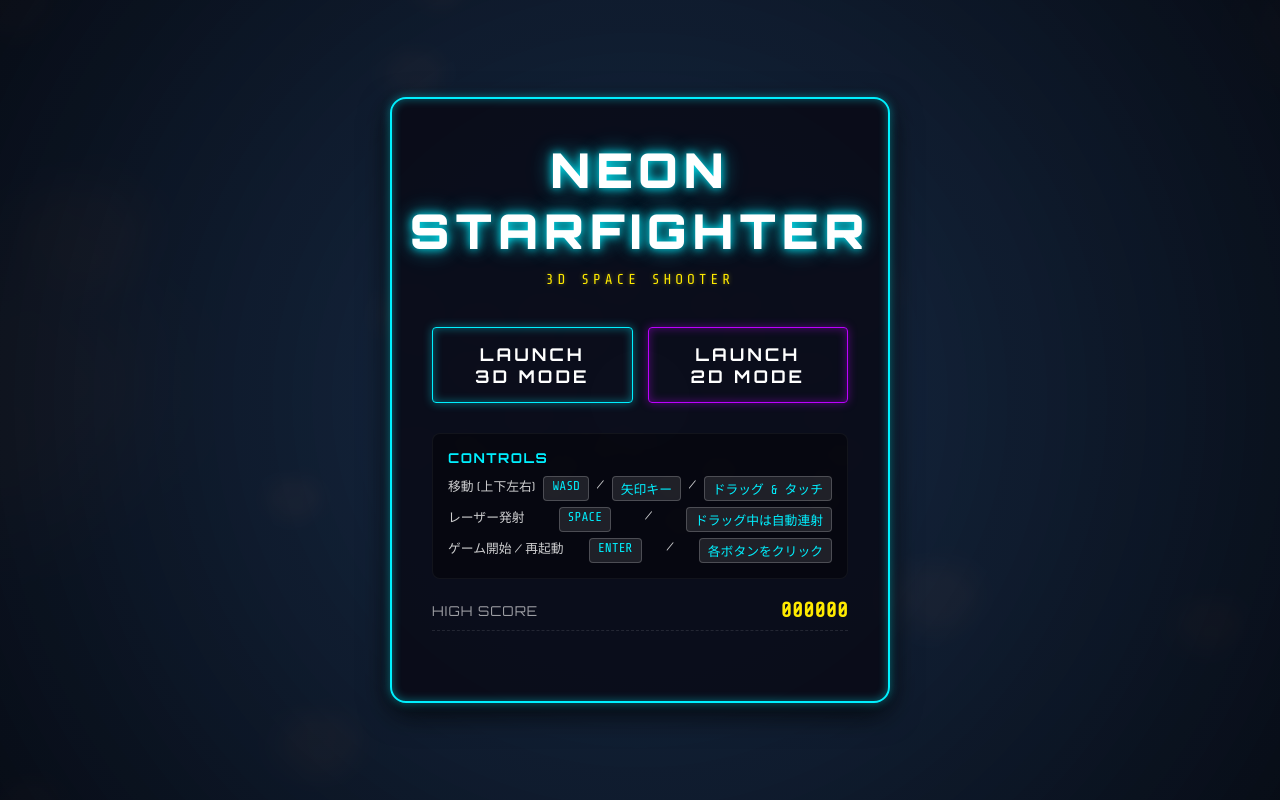
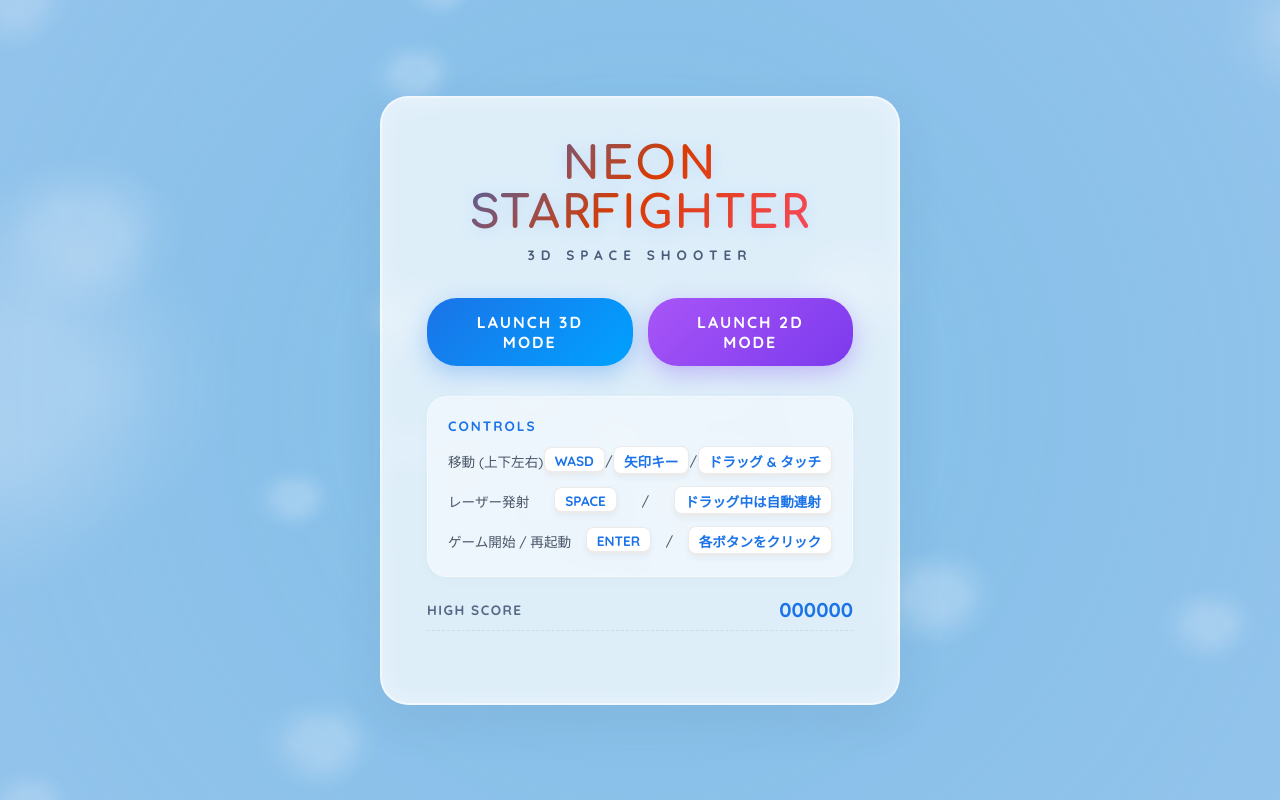
Before and after one commit to wataameto/game8_space, a website built with Vite: page index.html in a window 1280 px wide. Built offline with nearby package versions, Linux system fonts and the light colour scheme; animation ran at ten frames a second.

Commit message:
design: タイトル画面およびゲームオーバー画面を、鋭角なサイバーネオン調から、丸角・擦りガラス（Glassmorphism）パステルグラデーションの柔らかいテイストに変更

```diff
--- a/style.css
+++ b/style.css
@@ -2,7 +2,7 @@
    FUTURISTIC NEON SF INTERFACE - STYLE SYSTEM
    ========================================================================== */
 
-@import url('https://fonts.googleapis.com/css2?family=Orbitron:wght@400;700;900&family=Share+Tech+Mono&display=swap');
+@import url('https://fonts.googleapis.com/css2?family=Comfortaa:wght@400;700&family=Quicksand:wght@500;700&family=Nunito:wght@400;700;900&family=Orbitron:wght@400;700;900&family=Share+Tech+Mono&display=swap');
 
 :root {
   --color-cyan: #00f0ff;
@@ -18,7 +18,8 @@
   --color-bg-dark: #06060e;
   --color-panel-bg: rgba(10, 11, 24, 0.75);
 
-  --font-display: 'Orbitron', -apple-system, sans-serif;
+  /* Soft fonts for rounded visual style */
+  --font-display: 'Quicksand', 'Nunito', -apple-system, sans-serif;
   --font-mono: 'Share Tech Mono', monospace;
 
   --neon-border-cyan: 0 0 10px var(--color-cyan-glow), inset 0 0 10px var(--color-cyan-glow);
@@ -236,7 +237,8 @@ body, html {
   width: 100%;
   height: 100%;
   z-index: 20;
-  background: radial-gradient(circle, rgba(15, 16, 35, 0.8) 0%, rgba(5, 5, 12, 0.95) 100%);
+  /* Pastel sky transition overlay to blend with the live blue sky and clouds behind */
+  background: radial-gradient(circle, rgba(235, 245, 255, 0.4) 0%, rgba(195, 218, 245, 0.65) 100%);
   display: flex;
   flex-direction: column;
   justify-content: center;
@@ -252,13 +254,16 @@ body, html {
 }
 
 .menu-panel {
-  max-width: 500px;
+  max-width: 520px;
   width: 90%;
-  background: rgba(10, 11, 24, 0.93);
-  border: 2px solid var(--color-cyan);
-  box-shadow: var(--neon-border-cyan), 0 10px 30px rgba(0, 0, 0, 0.8);
-  border-radius: 16px;
-  padding: 40px;
+  /* Fluffy white cloud-glass panel */
+  background: rgba(255, 255, 255, 0.72);
+  backdrop-filter: blur(16px);
+  -webkit-backdrop-filter: blur(16px);
+  border: 2px solid rgba(255, 255, 255, 0.6);
+  box-shadow: 0 16px 48px rgba(35, 65, 95, 0.08), inset 0 0 20px rgba(255, 255, 255, 0.35);
+  border-radius: 28px; /* Softer, highly rounded corners */
+  padding: 42px 45px;
   text-align: center;
   display: flex;
   flex-direction: column;
@@ -271,46 +276,51 @@ body, html {
   transform: translateY(0);
 }
 
-/* Neon Text Styles */
+/* Soft Future Text Styles */
 .title-cyber {
-  font-size: 3rem;
-  font-weight: 900;
+  font-family: 'Comfortaa', var(--font-display);
+  font-size: 2.8rem;
+  font-weight: 700;
   text-transform: uppercase;
-  letter-spacing: 6px;
-  margin-bottom: 10px;
-  color: #ffffff;
-  text-shadow: 0 0 10px var(--color-cyan), 0 0 20px var(--color-cyan-glow), 0 0 40px rgba(0, 240, 255, 0.2);
-  animation: titleGlow 2.5s infinite alternate;
+  letter-spacing: 2px;
+  margin-bottom: 8px;
+  /* Gorgeous blue-pink sunset gradient text */
+  background: linear-gradient(135deg, #1b73e8 0%, #d83b01 50%, #ff4b72 100%);
+  -webkit-background-clip: text;
+  -webkit-text-fill-color: transparent;
+  filter: drop-shadow(0 2px 8px rgba(27, 115, 232, 0.15));
 }
 
 .subtitle-cyber {
-  font-family: var(--font-mono);
-  font-size: 0.9rem;
-  color: var(--color-yellow);
+  font-family: var(--font-display);
+  font-size: 0.85rem;
+  font-weight: 700;
+  color: #4a5d78; /* Muted tactical blue-grey */
   text-transform: uppercase;
-  letter-spacing: 4px;
-  margin-bottom: 30px;
-  text-shadow: 0 0 5px var(--color-yellow-glow);
+  letter-spacing: 6px;
+  margin-bottom: 25px;
+  text-shadow: none;
 }
 
-/* Cyber Button */
+/* Soft Gradient Button */
 .btn-cyber {
   font-family: var(--font-display);
-  font-weight: bold;
-  font-size: 1.1rem;
+  font-weight: 700;
+  font-size: 1.0rem;
   text-transform: uppercase;
-  letter-spacing: 3px;
+  letter-spacing: 2px;
   color: #ffffff;
-  background: transparent;
-  border: 1px solid var(--color-cyan);
-  padding: 15px 40px;
-  border-radius: 4px;
+  /* Beautiful soft blue sunset gradient */
+  background: linear-gradient(135deg, #1b73e8 0%, #00a2ff 100%);
+  border: none;
+  padding: 14px 35px;
+  border-radius: 30px; /* Completely rounded pill button */
   cursor: pointer;
   position: relative;
   z-index: 999;
   overflow: hidden;
-  transition: all 0.3s;
-  box-shadow: var(--neon-border-cyan);
+  transition: all 0.3s cubic-bezier(0.175, 0.885, 0.32, 1.275);
+  box-shadow: 0 8px 24px rgba(27, 115, 232, 0.3);
   margin-top: 10px;
   margin-bottom: 20px;
 }
@@ -322,14 +332,13 @@ body, html {
   left: -100%;
   width: 100%;
   height: 100%;
-  background: linear-gradient(90deg, transparent, rgba(0, 240, 255, 0.4), transparent);
+  background: linear-gradient(90deg, transparent, rgba(255, 255, 255, 0.25), transparent);
   transition: all 0.5s;
 }
 
 .btn-cyber:hover {
-  background: rgba(0, 240, 255, 0.1);
-  box-shadow: 0 0 20px var(--color-cyan), inset 0 0 10px var(--color-cyan);
-  text-shadow: 0 0 5px #ffffff;
+  transform: translateY(-3px) scale(1.03);
+  box-shadow: 0 12px 30px rgba(27, 115, 232, 0.45);
 }
 
 .btn-cyber:hover::before {
@@ -337,7 +346,7 @@ body, html {
 }
 
 .btn-cyber:active {
-  transform: scale(0.95);
+  transform: translateY(-1px) scale(0.97);
 }
 
 /* Mode Selection Layout */
@@ -357,42 +366,42 @@ body, html {
   min-width: 180px;
 }
 
-/* 2D Cyber Button variant */
+/* 2D Soft Button variant */
 .btn-cyber.btn-2d {
-  border-color: var(--color-purple);
-  box-shadow: var(--neon-border-purple);
+  background: linear-gradient(135deg, #a855f7 0%, #7c3aed 100%);
+  box-shadow: 0 8px 24px rgba(124, 58, 237, 0.3);
 }
 
 .btn-cyber.btn-2d::before {
-  background: linear-gradient(90deg, transparent, rgba(189, 0, 255, 0.4), transparent);
+  background: linear-gradient(90deg, transparent, rgba(255, 255, 255, 0.25), transparent);
 }
 
 .btn-cyber.btn-2d:hover {
-  background: rgba(189, 0, 255, 0.1);
-  box-shadow: 0 0 20px var(--color-purple), inset 0 0 10px var(--color-purple);
-  text-shadow: 0 0 5px #ffffff;
+  box-shadow: 0 12px 30px rgba(124, 58, 237, 0.45);
 }
 
 /* Custom layout for GameOver Screen */
 #gameover-screen .menu-panel {
-  border-color: var(--color-magenta);
-  box-shadow: var(--neon-border-magenta), 0 10px 30px rgba(0, 0, 0, 0.8);
+  border: 2px solid rgba(255, 0, 85, 0.25);
+  box-shadow: 0 16px 48px rgba(255, 0, 85, 0.05), inset 0 0 20px rgba(255, 255, 255, 0.4);
 }
 
 #gameover-screen .title-cyber {
-  color: #ffffff;
-  text-shadow: 0 0 10px var(--color-magenta), 0 0 20px var(--color-magenta-glow);
-  animation: titleGlowMagenta 1.5s infinite alternate;
+  background: linear-gradient(135deg, #d83b01 0%, #ff0055 50%, #ff6b8b 100%);
+  -webkit-background-clip: text;
+  -webkit-text-fill-color: transparent;
+  filter: drop-shadow(0 2px 8px rgba(255, 0, 85, 0.15));
 }
 
 #gameover-screen .btn-cyber {
-  border-color: var(--color-magenta);
-  box-shadow: var(--neon-border-magenta);
+  background: linear-gradient(135deg, #e01b5d 0%, #ff527b 100%);
+  box-shadow: 0 8px 24px rgba(255, 0, 85, 0.28);
+  border: none;
 }
 
 #gameover-screen .btn-cyber:hover {
-  background: rgba(255, 0, 85, 0.15);
-  box-shadow: 0 0 20px var(--color-magenta), inset 0 0 10px var(--color-magenta);
+  transform: translateY(-3px) scale(1.03);
+  box-shadow: 0 12px 30px rgba(255, 0, 85, 0.45);
 }
 
 /* Stats list in menus */
@@ -408,64 +417,70 @@ body, html {
   display: flex;
   justify-content: space-between;
   align-items: center;
-  border-bottom: 1px dashed rgba(255, 255, 255, 0.1);
+  border-bottom: 1px dashed rgba(0, 0, 0, 0.08);
   padding-bottom: 8px;
 }
 
 .stat-label {
   font-size: 0.85rem;
-  color: rgba(255, 255, 255, 0.6);
+  color: #556885; /* Soft slate-grey */
+  font-weight: 700;
   text-transform: uppercase;
-  letter-spacing: 1px;
+  letter-spacing: 1.5px;
 }
 
 .stat-value {
-  font-family: var(--font-mono);
-  font-size: 1.3rem;
-  font-weight: bold;
-  color: var(--color-yellow);
+  font-family: var(--font-display);
+  font-size: 1.25rem;
+  font-weight: 700;
+  color: #1b73e8; /* High-contrast blue */
 }
 
 /* Instructions / Controls Info Graph */
 .controls-card {
-  background: rgba(0, 0, 0, 0.4);
-  border: 1px solid rgba(255, 255, 255, 0.05);
-  border-radius: 8px;
-  padding: 15px;
+  background: rgba(255, 255, 255, 0.45);
+  border: 1px solid rgba(255, 255, 255, 0.4);
+  border-radius: 20px; /* Highly rounded corners */
+  padding: 20px;
   width: 100%;
   margin-top: 10px;
   text-align: left;
+  box-shadow: 0 4px 15px rgba(0, 0, 0, 0.02);
 }
 
 .controls-card h3 {
   font-size: 0.85rem;
-  color: var(--color-cyan);
-  margin-bottom: 10px;
+  color: #1b73e8; /* Soft blue instead of cyber cyan */
+  margin-bottom: 12px;
   text-transform: uppercase;
-  letter-spacing: 1.5px;
+  letter-spacing: 2px;
+  font-weight: 700;
 }
 
 .controls-card ul {
   list-style: none;
   display: flex;
   flex-direction: column;
-  gap: 6px;
-  font-size: 0.8rem;
-  color: rgba(255, 255, 255, 0.8);
+  gap: 10px;
+  font-size: 0.85rem;
+  color: #4a5568; /* Darker soft slate grey */
 }
 
 .controls-card li {
   display: flex;
   justify-content: space-between;
+  align-items: center;
 }
 
 .key-cap {
-  font-family: var(--font-mono);
-  background: rgba(255, 255, 255, 0.1);
-  border: 1px solid rgba(255, 255, 255, 0.2);
-  padding: 2px 8px;
-  border-radius: 4px;
-  color: var(--color-cyan);
+  font-family: var(--font-display); /* Use rounded font display */
+  font-weight: 700;
+  background: #ffffff;
+  border: 1px solid rgba(0, 0, 0, 0.08);
+  padding: 4px 10px;
+  border-radius: 8px;
+  color: #1b73e8;
+  box-shadow: 0 3px 6px rgba(0, 0, 0, 0.04), inset 0 -2px 0 rgba(0, 0, 0, 0.08); /* Neumorphic feel */
 }
 
 /* Animations */
```
